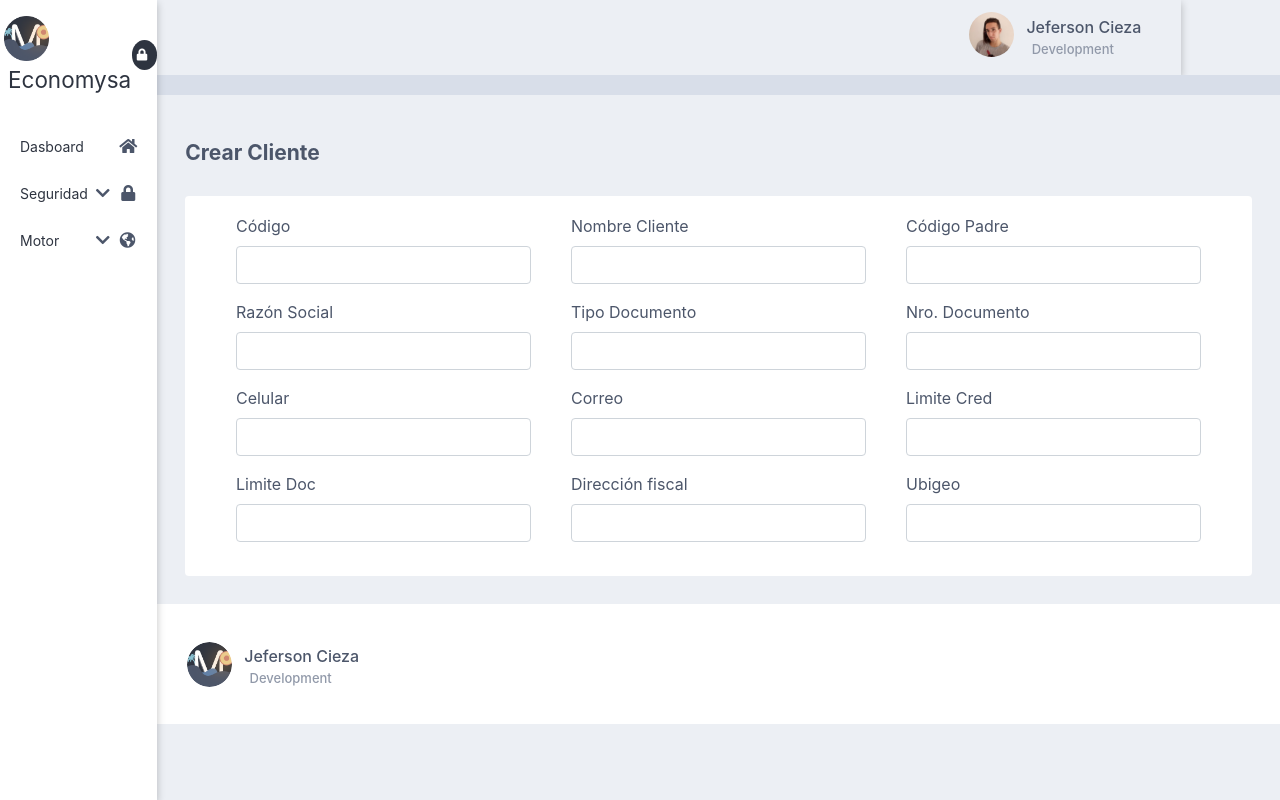
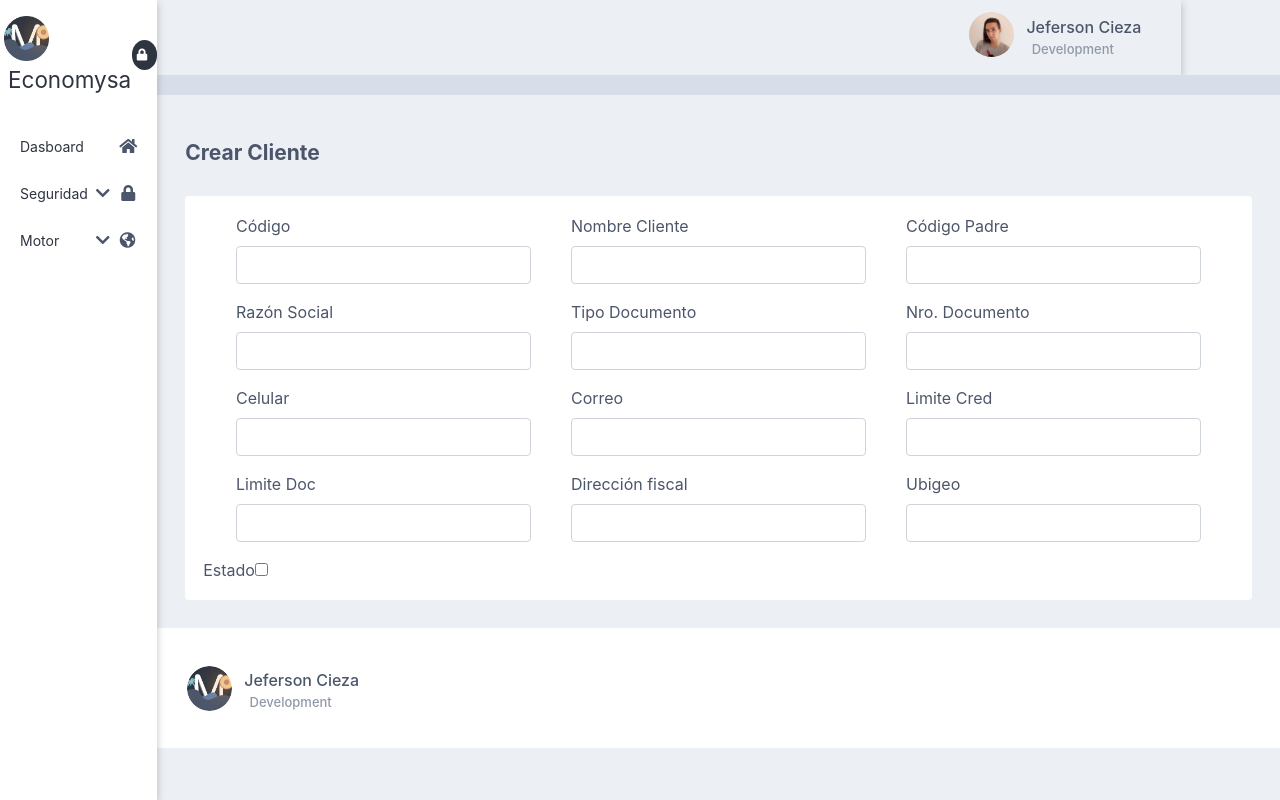
Before and after one commit to Franco-Ezequiel-Marchegiani/Economysa, a React (Create React App) app: page /Seguridad/create-user in a window 1280 px wide. Built offline with nearby package versions, Linux system fonts and the light colour scheme.

Commit message:
Creacion JSX input checkbox

```diff
--- a/src/components/Formularios/FormularioUsuarios.js
+++ b/src/components/Formularios/FormularioUsuarios.js
@@ -85,6 +85,10 @@ function FormularioUsuarios() {
                                    </Form.Group>
                         })}
                     </Form>
+                    <div>
+                    <label htmlFor="">Estado</label>
+                        <input type="checkbox" />
+                    </div>
                 </div>
         </div>
         <Footer/>
```
